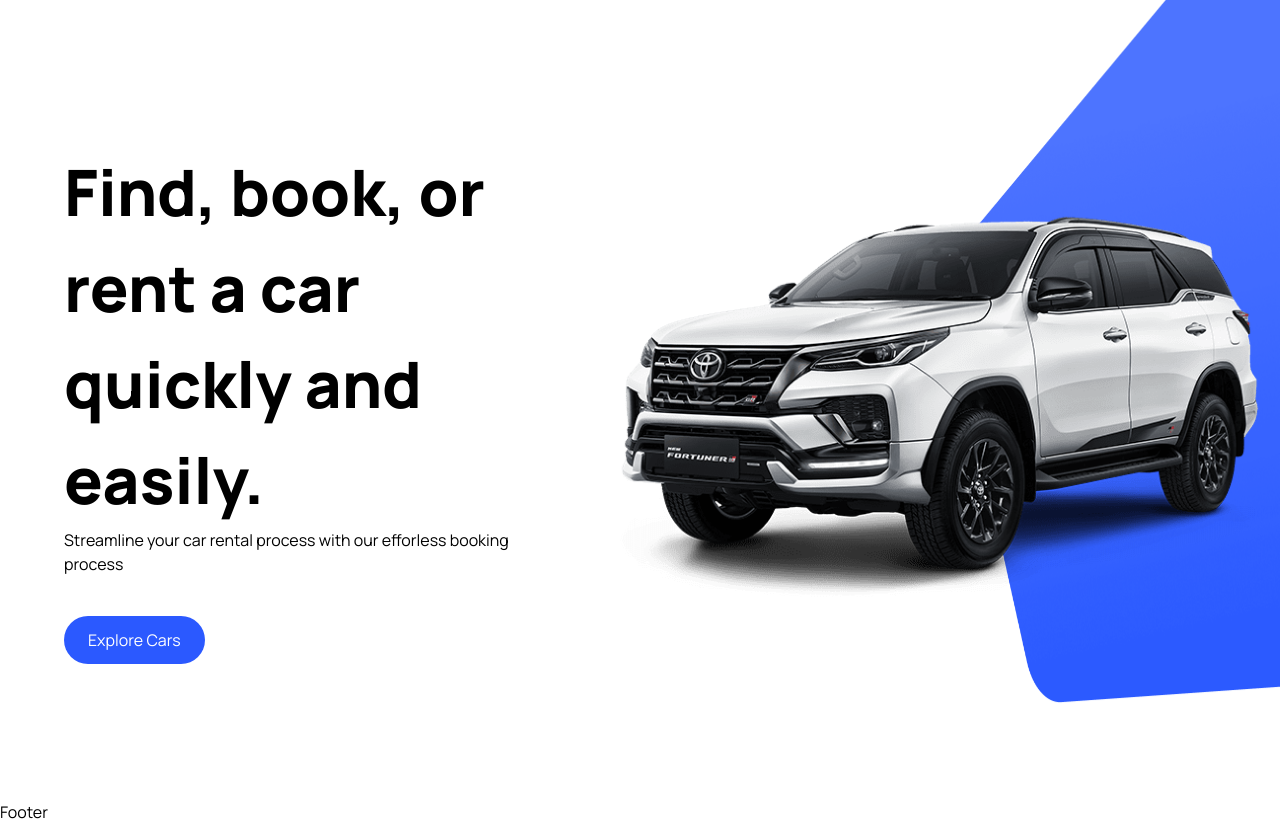
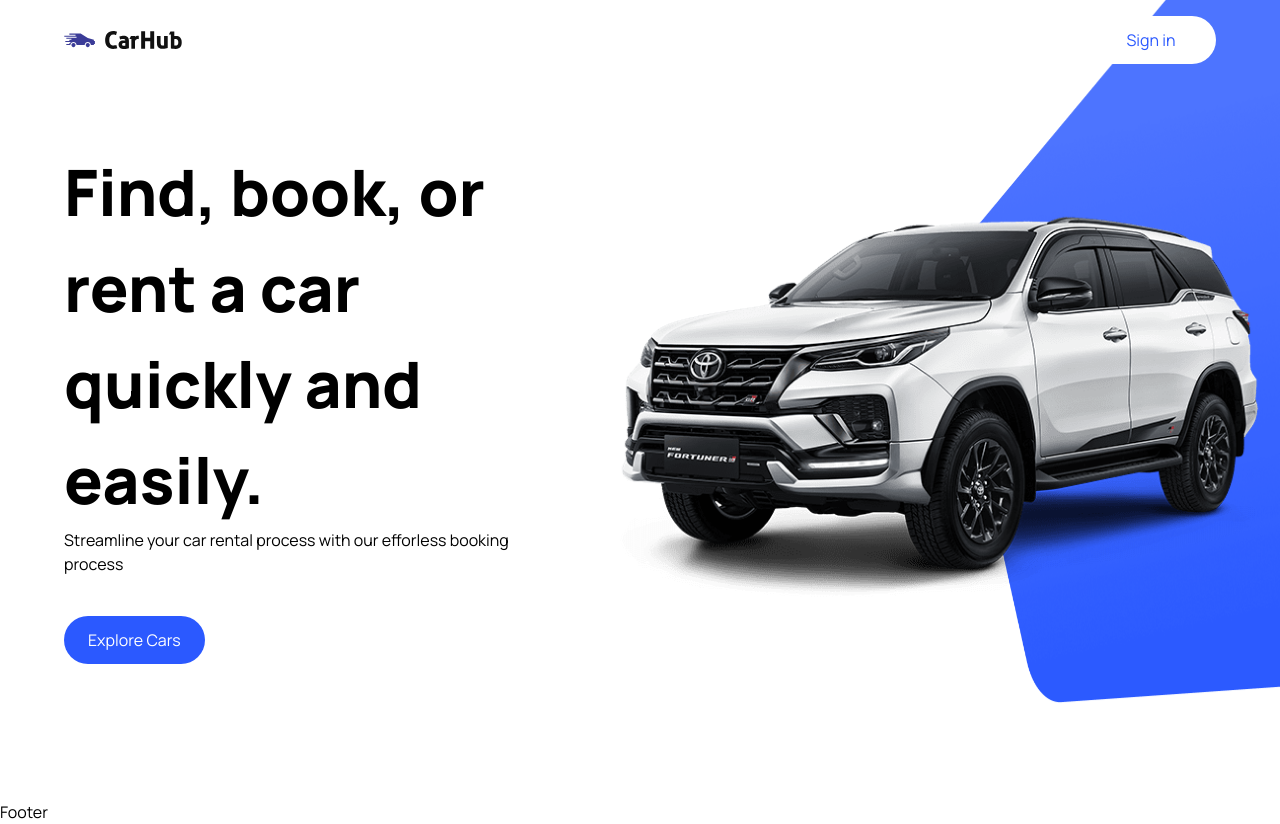
Before and after one commit to delaquash/aiprompter, a Next.js app: page / in a window 1280 px wide. Shown: the top 824 px of the page. Built offline with nearby package versions, Linux system fonts and the light colour scheme.

Commit message:
feat: add navbar

```diff
--- a/components/CustomButton.tsx
+++ b/components/CustomButton.tsx
@@ -2,13 +2,13 @@
 import Image from "next/image";
 import { ICustomButtonProps } from "../types/index";
 
-const CustomButton = ({ title, containerStyles, handleClick }: ICustomButtonProps) => {
+const CustomButton = ({ title, containerStyles, handleClick, btnType }: ICustomButtonProps) => {
   return (
     <button
         className={`custom-btn ${containerStyles}`}
         disabled={false}
         onClick={handleClick}
-        type={"button"}
+        type={btnType || "button"}
     >
         <span className={"flex-1"}>
             {title}
--- a/components/Navbar.tsx
+++ b/components/Navbar.tsx
@@ -1,6 +1,6 @@
 import Image from "next/image";
 import Link from "next/link";
-
+import CustomButton from "./CustomButton";
 
 const Navbar = () => {
   return (
@@ -8,7 +8,20 @@
       <nav className="max-w-[1440px] mx-auto
         flex justify-between items-center
       sm:px-16 px-6 py-4">
-
+        <Link href="/" className="flex justify-center items-center">
+            <Image
+                src="/logo.svg"
+                alt="Company logo"
+                height={18}
+                width={118}
+                className="object-contain"
+            />
+        </Link>
+      <CustomButton
+        title="Sign in"
+        containerStyles="text-primary-blue rounded-full bg-white min-w-[130px] "
+        btnType="button"
+      />
       </nav>
     </header>
   )
--- a/types/index.ts
+++ b/types/index.ts
@@ -3,5 +3,6 @@
 export interface ICustomButtonProps {
     title: string;
     containerStyles?: string;
-    handleClick: MouseEventHandler<HTMLButtonElement>
+    handleClick?: MouseEventHandler<HTMLButtonElement>;
+    btnType? : "button" | "submit";
 }
```
